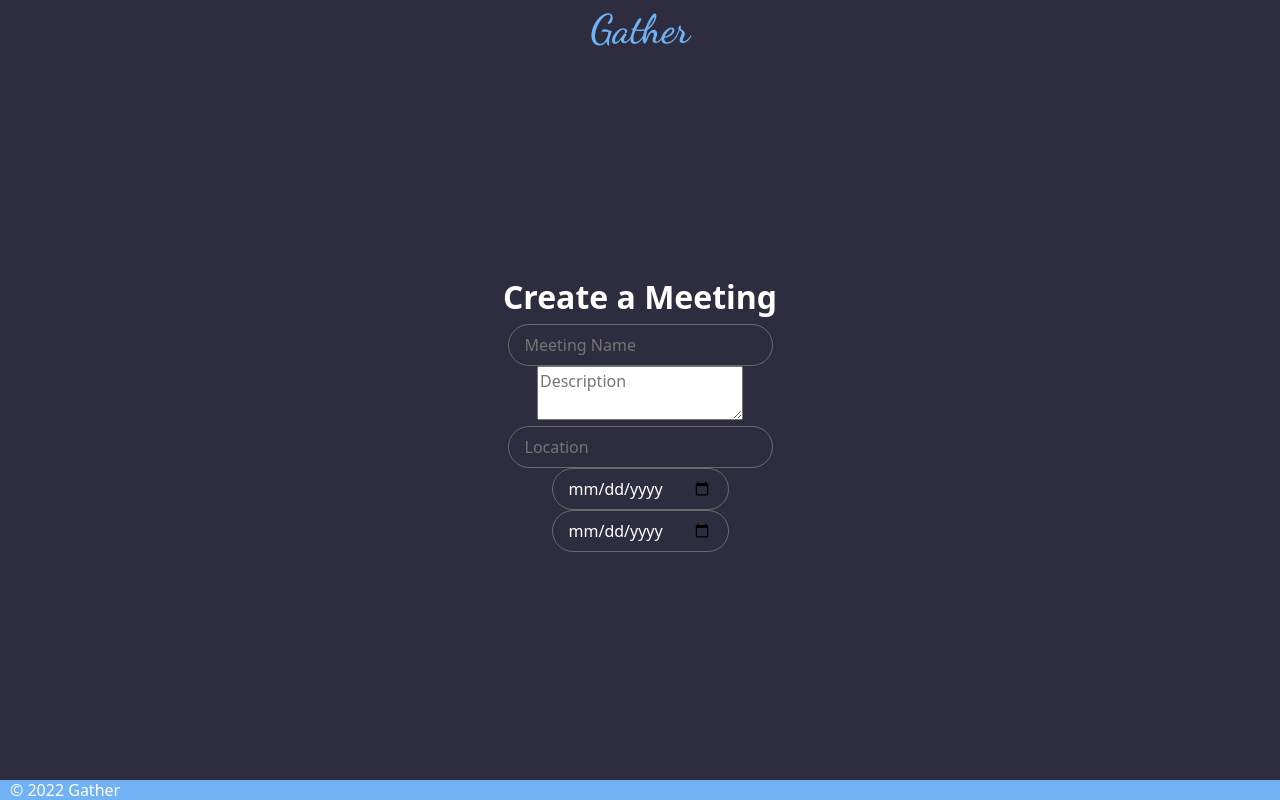
After one commit to Szazlo/Gather-CS50, a Flask app: template src/templates/createMeeting.html in a window 1280 px wide. The commit adds this page. Run offline with Flask 2, Linux system fonts and the light colour scheme; the template is opened without the code that fills it, so the values that code supplies are empty, except form fields; tables that the repository leaves empty hold one stand-in row (values such as "Sample post"); form fields are guessed from the names that the template uses; some libraries are stand-ins or nearby versions.

Commit message:
Added (half-done) meeting creation page

```diff
--- a/src/app.py
+++ b/src/app.py
@@ -89,6 +89,10 @@ def dashboard():
 
     # Get user's name from the main database
     username = db.execute("SELECT username FROM users WHERE email = ?", (user_id,)).fetchone()[0]
+    # Failsafe for if the user is not in the database but the session is still active
+    if username == None:
+        return redirect("/logout")
+
     currentTime = dt.now()
     greeting = ""
     if currentTime.hour < 12:
@@ -97,10 +101,6 @@ def dashboard():
         greeting = "Good afternoon"
     else:
         greeting = "Good evening"
-
-    #Failsafe for if the user is not in the database but the session is still active
-    if username == None:
-        return redirect("/logout")
 
     return render_template("dashboard.html", username=username, greeting=greeting)
 
@@ -246,3 +246,26 @@ def logout():
     # except smtplib.SMTPException:
     #     print("Error: unable to send email")
     # return render_template("EmailVerification.html")
+
+@app.route("/createMeeting", methods=["GET", "POST"])
+@login_required
+def meetingCreator():
+    """Page to create meetings"""
+    form = meetingForm()
+
+    if request.method == "GET":
+        return render_template("createMeeting.html", form=form)
+
+    else:
+        if form.validate_on_submit():
+            # Get form data
+
+            # Insert meeting into database
+            print("Inserting meeting into database")
+            db.execute("INSERT INTO meetings (title, description, location, date, time, duration, creator) VALUES (?, ?, ?, ?, ?, ?, ?)",
+                                          (title, description, location, date, time, duration, session["email"]))
+            print("Committing changes to database")
+            db.commit()
+
+            # Redirect to home page
+            return redirect("/")
--- /dev/null
+++ b/src/templates/createMeeting.html
@@ -0,0 +1,40 @@
+{% extends "layout.html" %}
+
+{% block title %}
+    Create Meeting
+{% endblock %}
+
+{% block main_content %}
+<main>
+    <div class ="container">
+        <div class="text-center">
+            <h2><b>Create a Meeting</b></h2>
+            <form action="/createMeeting" method="POST">
+                {{ form.hidden_tag() }}
+                {{ form.meeting_name(placeholder="Meeting Name") }}
+                <br>
+                {{ form.meeting_description(placeholder="Description") }}
+                <br>
+                {{ form.meeting_location(placeholder="Location") }}
+                {% for error in form.meeting_location.errors %}
+                    <p class="error">{{ error }}</p>
+                {% else %}
+                    <br>
+                {% endfor %}
+                {{ form.meeting_dateRangeStart(placeholder="Selection Start Date") }}
+                {% for error in form.meeting_dateRangeStart.errors %}
+                    <p class="error">{{ error }}</p>
+                {% else %}
+                    <br>
+                {% endfor %}
+                {{ form.meeting_dateRangeEnd(placeholder="Selection End Date") }}
+                {% for error in form.meeting_dateRangeEnd.errors %}
+                    <p class="error">{{ error }}</p>
+                {% else %}
+                    <br>
+                {% endfor %}
+            </form>
+        </div>
+    </div>
+</main>
+{% endblock %}
--- a/src/templates/dashboard.html
+++ b/src/templates/dashboard.html
@@ -19,7 +19,7 @@
         <div class="container">
             <div class="text-center">
                 <h2>No meetings found</h2>
-                <h3>Click <a href="">here</a> to create one!</h3>
+                <h3>Click <a href="/createMeeting">here</a> to create one!</h3>
             </div>
         </div>
     {% endfor %}
```
